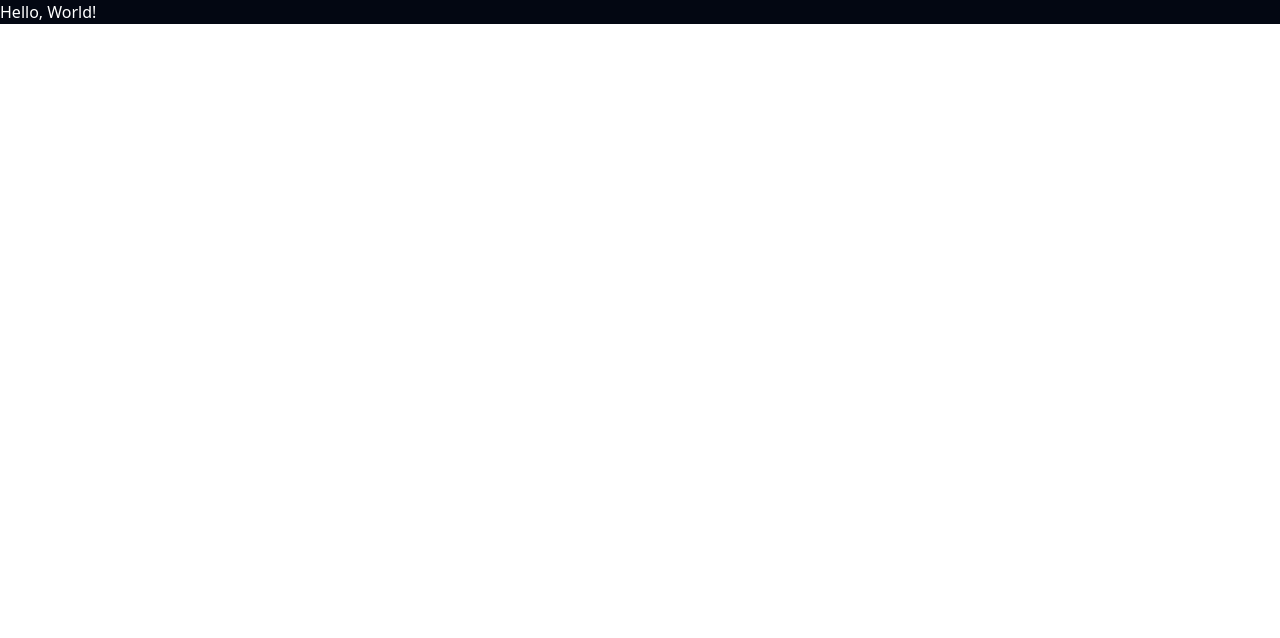
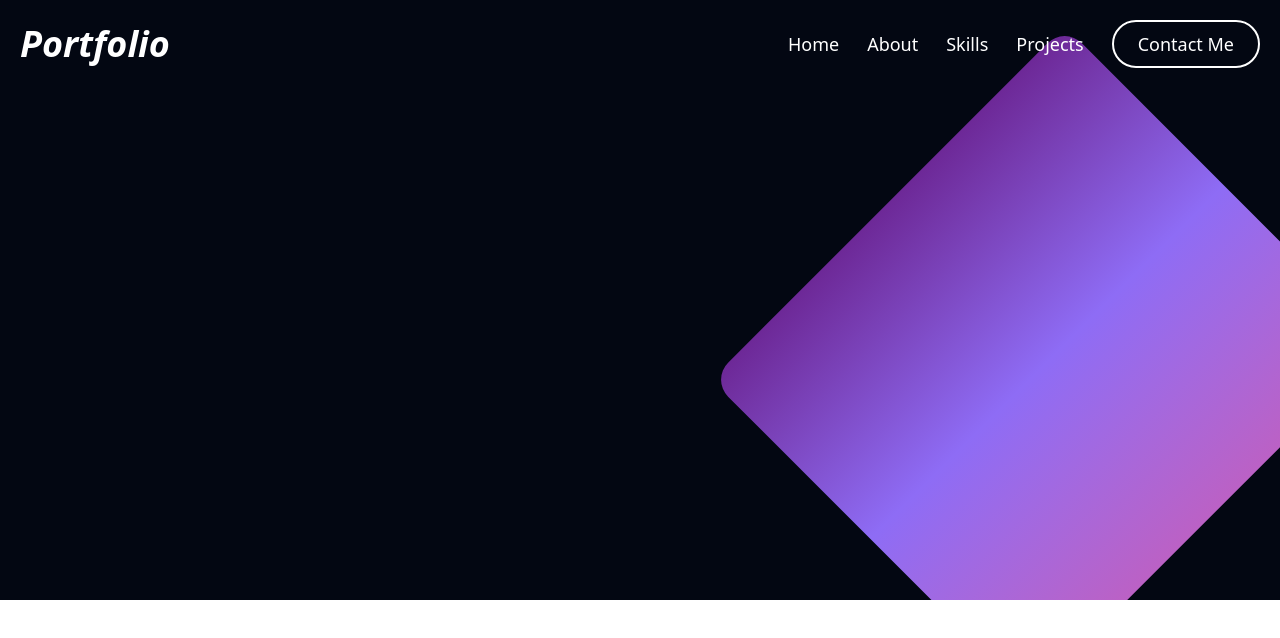
Before and after one commit to Krishna-Mantri/My_portfolio, a React (Vite) app in the folder my-portfolio/: page / in a window 1280 px wide. Shown: the top 638 px of the page. Built offline with nearby package versions, Linux system fonts and the light colour scheme.

Commit message:
navbar added

```diff
--- a/my-portfolio/src/App.jsx
+++ b/my-portfolio/src/App.jsx
@@ -1,13 +1,14 @@
-import {React,use,useEffect} from 'react'
+import {React,useEffect} from 'react'
+import Hero from './components/hero.jsx'
 import Aos from 'aos'
 import 'aos/dist/aos.css'
 function App() {
   useEffect(() => {
-    Aos.init({ duration: 2000 });
-  }, []);
+    Aos.init({ duration: 1000 });
+  }, [])
   return (
     <main className='bg-gray-950'>
-      <h1 className='text-white'>Hello, World!</h1>
+      <Hero />
 
     </main>
   )
--- a/my-portfolio/src/components/Hero.jsx
+++ b/my-portfolio/src/components/Hero.jsx
@@ -1,9 +1,10 @@
 import React from "react";
+import Navbar from "./Navbar";
 export default function Hero() {
     return (
         <div className='relative overflow-hidden min-h-137.5 sm:min-h-150 flex flex-col items-center'>
-            <div className='md-h-[550px] h-125 w-112.5 bg-linear-to-tr from-purple-500 via-pink-500 to-red-500 transform rotate-45 z-0 right-2 top-28 rounded-3xl'></div>
-            Hero
+            <div className='md-h-[550px] h-125 w-112.5 bg-linear-to-r absolute from-[#6d2897] via-[#8e6cf5] to-[#bb61c5] transform rotate-45 z-0 right-2 top-28 rounded-3xl'></div>
+            <Navbar />
         </div>
     );
 }
--- /dev/null
+++ b/my-portfolio/src/components/Navbar.jsx
@@ -0,0 +1,79 @@
+import React, { useState } from "react";
+import { FiMenu, FiX } from "react-icons/fi";
+export default function Navbar() {
+  const [isopen, setIsOpen] = useState(false);
+  const NavbarLinks = [
+    { id: 1, name: "Home", link: "#home" },
+    { id: 2, name: "About", link: "#about" },
+    { id: 3, name: "Skills", link: "#skills" },
+    { id: 4, name: "Projects", link: "#projects" },
+  ];
+  return (
+    <header
+      className="fixed top-0 left-0 w-full z-20 text-white"
+      data-aos="fade-up"
+      data-aos-delay="300"
+    >
+      <div className="container mx-auto flex items-center justify-between p-5">
+        {/* Logo Section */}
+        <a href="#home" className="text-4xl font-bold italic text-white">
+          Portfolio
+        </a>
+
+        {/* Mobile Menu Toggle */}
+        <button
+          className="md:hidden focus:outline-none"
+          onClick={() => setIsOpen(!isopen)}
+        >
+          <FiMenu className="w-8 h-8 text-white " />
+        </button>
+        {/* Desktop navigation */}
+        <nav className="hidden md:flex items-center space-x-7">
+          {NavbarLinks.map((link) => (
+            <a
+              key={link.id}
+              href={link.link}
+              className="hover:text-gray-200 text-lg"
+            >
+              {link.name}
+            </a>
+          ))}
+          <button className="inline-flex text-white border-2 py-2 px-6 focus:outline-none  hover:bg-purple-800 rounded-full text-lg">
+            {" "}
+            Contact Me{" "}
+          </button>
+        </nav>
+      </div>
+      {/* Mobile Navigation */}
+      <div
+        className={`${
+          isopen ? "block" : "hidden"
+        } md:hidden bg-[#801b9c] absolute top-0 left-0 w-full h-screen flex flex-col items-center justify-center space-y-8 pt-16`}
+      >
+        {/* Close Button */}
+        <button
+          className="absolute top-5 right-5 text-white"
+          onClick={() => setIsOpen(false)}
+        >
+          <FiX className="w-8 h-8" />
+        </button>
+
+        {/* Mobile Navigation */}
+        {NavbarLinks.map((link) => (
+          <a
+            key={link.id}
+            href={link.link}
+            className="text-lg text-white hover:text-gray-300"
+            onClick={() => setIsOpen(false)}
+          >
+            {link.name}
+          </a>
+        ))}
+        {/* Contact Me Button */}
+        <button className="inline-flex text-white border-2 py-2 px-6 focus:outline-none hover:bg-purple-800 rounded-full text-lg">
+            Contact
+        </button>
+      </div>
+    </header>
+  )
+}
```
